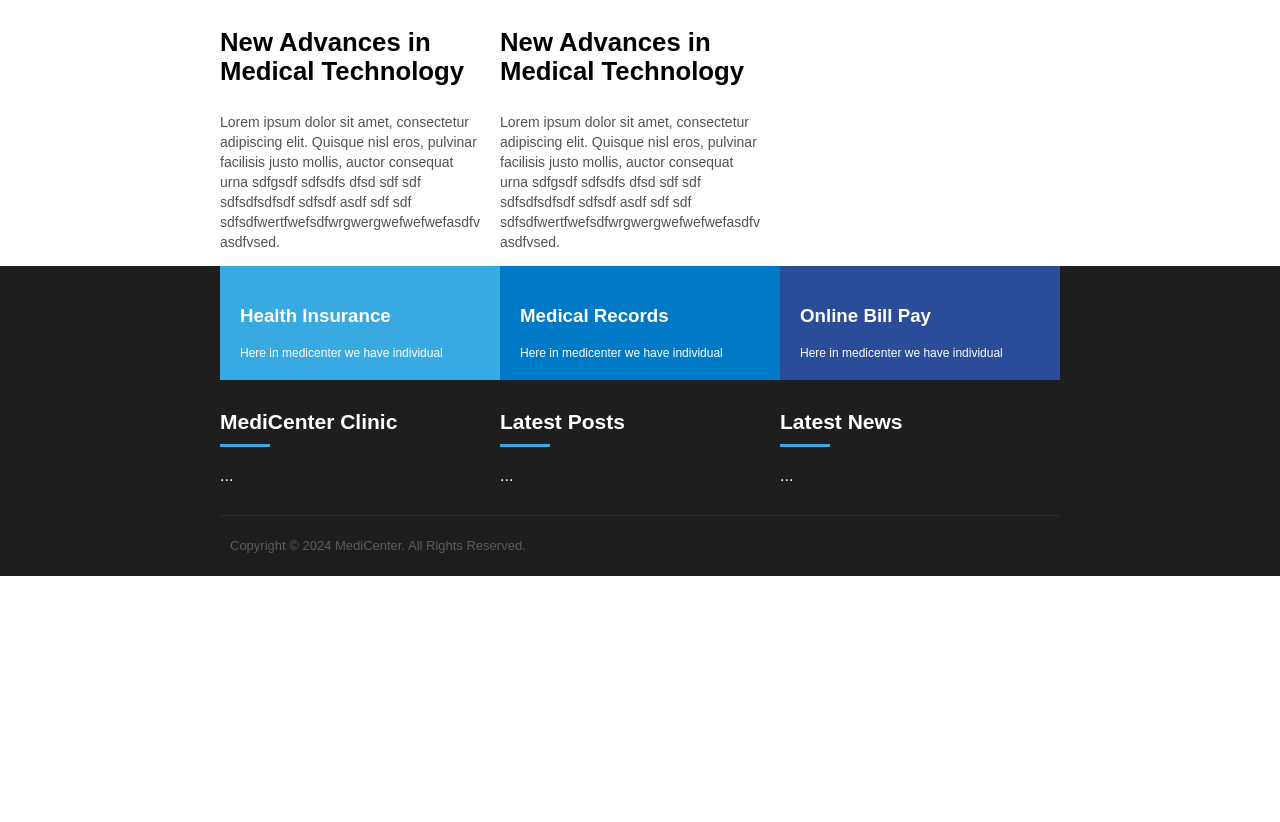
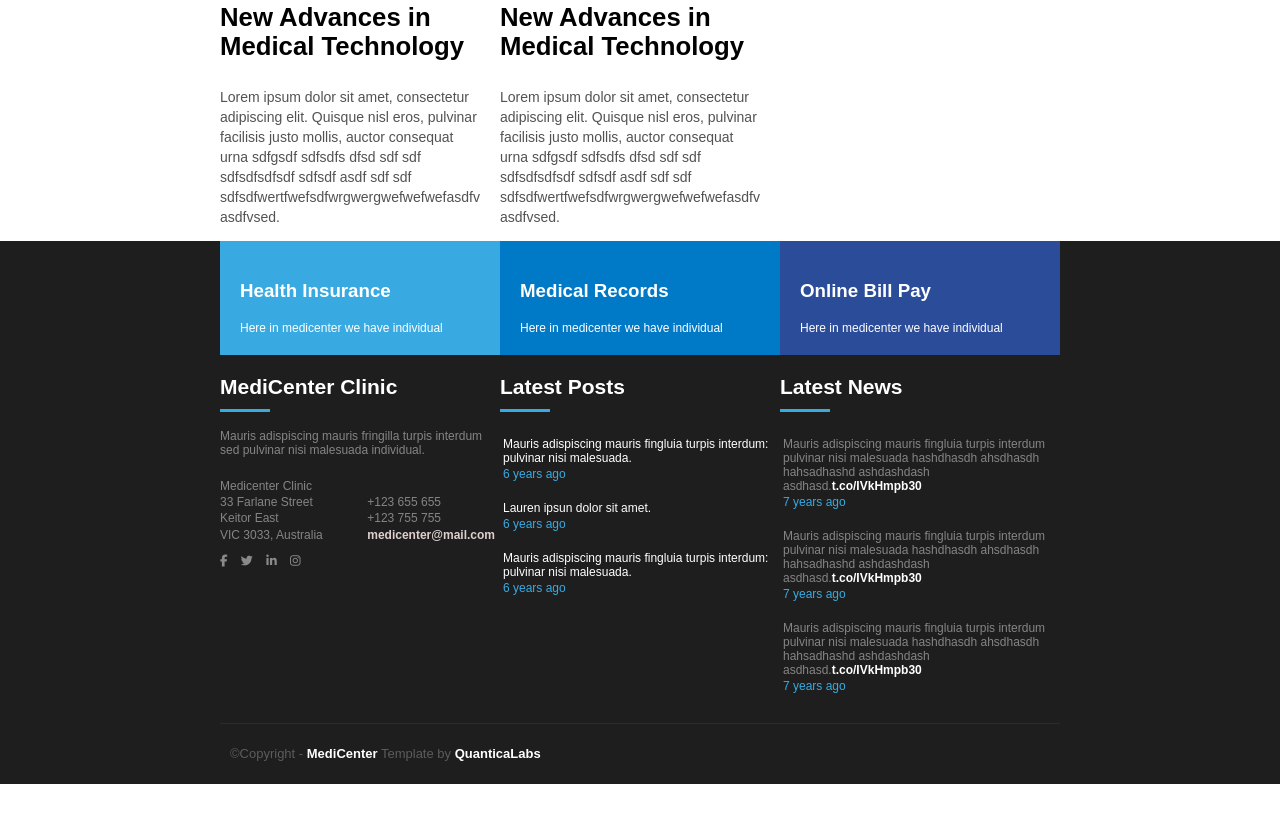
Before and after one commit to omagnoveras/MediCenter, a plain HTML site: page index.html in a window 1280 px wide. Shown: the part 1590-2412 px from the top of the page. After the commit the page ends 2374 px from the top, so only its background shows below. Drawn offline with Linux system fonts and the light colour scheme.

Commit message:
Termino de Footer

```diff
--- a/assets/css/template.css
+++ b/assets/css/template.css
@@ -5,7 +5,6 @@
 body {
     margin: 0;
     padding: 0;
-    padding-bottom: 300px;
 }
 
 header{
@@ -165,8 +164,8 @@ nav a:hover{
 }
 
 .widget-title{
-    margin-top: 30px;
-    margin-bottom: 20px;
+    margin-top: 20px;
+    margin-bottom: 5px;
 }
 
 .widget-title-text{
@@ -343,3 +342,86 @@ footer .fm_3{
     margin-top: 30px;
     padding: 10px;
 }
+
+.footer-copyright strong{
+    color: #ffffff
+}
+
+.fa_i1 {
+    display: flex;
+    color: #858585;
+    font-size: 12px;
+    padding-right: 5px;
+}
+
+.flex_dados{
+    display: flex;
+    justify-content:space-between;
+    padding: 10px 0;
+}
+
+.widget-description p{
+    text-align: left;
+}
+
+.flex-contact{
+    display: flex;
+    flex-direction: column;
+    justify-content: flex-end;
+}
+
+.widget-contact strong{
+    color: #e0d0d0;
+}
+
+.widget-social a{
+    text-decoration: none;
+    color: #8a8a8a;
+    margin-right: 10px;
+}
+
+.flex_dados p{
+   margin: 0 0 2px 0;
+   line-height: 1.2;
+}
+
+.fa_i2 {
+    display: flex;
+    flex-direction: column;
+    color: #ffffff;
+    font-size: 12px;
+}
+
+.fa_i2 div{
+    margin-top: 20px;
+    padding-left: 3px;
+}
+
+.fa_i2 p{
+    color: #39aae1;
+    margin: 0;
+    margin-top: 2px;
+}
+
+.fa_i3 {
+    display: flex;
+    flex-direction: column;
+    color: #858585;
+    font-size: 12px;
+}
+
+.fa_i3 div{
+    margin-top: 20px;
+    padding-left: 3px;
+}
+
+.fa_i3 p{
+    color: #39aae1;
+    margin: 0;
+    margin-top: 2px;
+}
+
+.fa_i3 a{
+    text-decoration: none;
+    color: #ffffff;
+}
--- a/index.html
+++ b/index.html
@@ -199,7 +199,32 @@
                     <div class="widget-title-bar"></div>
                 </div>
                 <div class="widget-body">
-                    ...
+                    <div class="fa_i1 flexcolumn">
+                        <div class="widget-description">
+                            <p>Mauris adispiscing mauris fringilla turpis interdum sed pulvinar nisi malesuada individual.</p>
+                        </div>
+                        <div class="flex_dados">
+                            <div class="widget-address">
+                                <p>Medicenter Clinic</p>
+                                <p>33 Farlane Street</p>
+                                <p>Keitor East</p>
+                                <p>VIC 3033, Australia</p>
+                            </div>
+                            <div class="flex-contact">
+                                <div class="widget-contact">
+                                    <p>+123 655 655</p>
+                                    <p>+123 755 755</p>
+                                    <p><strong>medicenter@mail.com</strong></p>
+                                </div>
+                            </div>
+                        </div>
+                        <div class="widget-social">
+                            <a href=""><i class="fab fa-facebook-f"></i></a>
+                            <a href=""><i class="fab fa-twitter"></i></a>
+                            <a href=""><i class="fab fa-linkedin-in"></i></a>
+                            <a href=""><i class="fab fa-instagram"></i></a>
+                        </div>
+                    </div>
                 </div>
             </div>
             <div class="fa_itens">
@@ -208,7 +233,25 @@
                     <div class="widget-title-bar"></div>
                 </div>
                 <div class="widget-body">
-                    ...
+                    <div class="fa_i2">
+                        <div>
+                            Mauris adispiscing mauris fingluia turpis interdum:
+                            pulvinar nisi malesuada.
+                            <br>
+                            <p>6 years ago</p>
+                        </div>
+                        <div>
+                            Lauren ipsun dolor sit amet.
+                            <br>
+                            <p>6 years ago</p>
+                        </div>
+                        <div>
+                             Mauris adispiscing mauris fingluia turpis interdum:
+                            pulvinar nisi malesuada.
+                            <br>
+                            <p>6 years ago</p>
+                        </div>
+                    </div>
                 </div>
             </div>
             <div class="fa_itens">
@@ -217,12 +260,34 @@
                     <div class="widget-title-bar"></div>
                 </div>
                 <div class="widget-body">
-                    ...
+                    <div class="fa_i3">
+                        <div>
+                            Mauris adispiscing mauris fingluia turpis interdum
+                            pulvinar nisi malesuada hashdhasdh ahsdhasdh hahsadhashd
+                            ashdashdash asdhasd.<strong><a href="https://t.co/IVkHmpb30" target="_blank">t.co/IVkHmpb30</a></strong>
+                            <br>
+                            <p>7 years ago</p>
+                        </div>
+                        <div>
+                            Mauris adispiscing mauris fingluia turpis interdum
+                            pulvinar nisi malesuada hashdhasdh ahsdhasdh hahsadhashd
+                            ashdashdash asdhasd.<strong><a href="https://t.co/IVkHmpb30" target="_blank">t.co/IVkHmpb30</a></strong>
+                            <br>
+                            <p>7 years ago</p>
+                        </div>
+                        <div>
+                            Mauris adispiscing mauris fingluia turpis interdum
+                            pulvinar nisi malesuada hashdhasdh ahsdhasdh hahsadhashd
+                            ashdashdash asdhasd.<strong><a href="https://t.co/IVkHmpb30" target="_blank">t.co/IVkHmpb30</a></strong>
+                            <br>
+                            <p>7 years ago</p>
+                        </div>
+                    </div>
                 </div>
             </div>
           </div>
           <div class="footer-copyright">
-            Copyright © 2024 MediCenter. All Rights Reserved.
+            ©Copyright - <strong>MediCenter</strong> Template by <strong>QuanticaLabs</strong>
           </div>
         </div>
     </footer>
```
